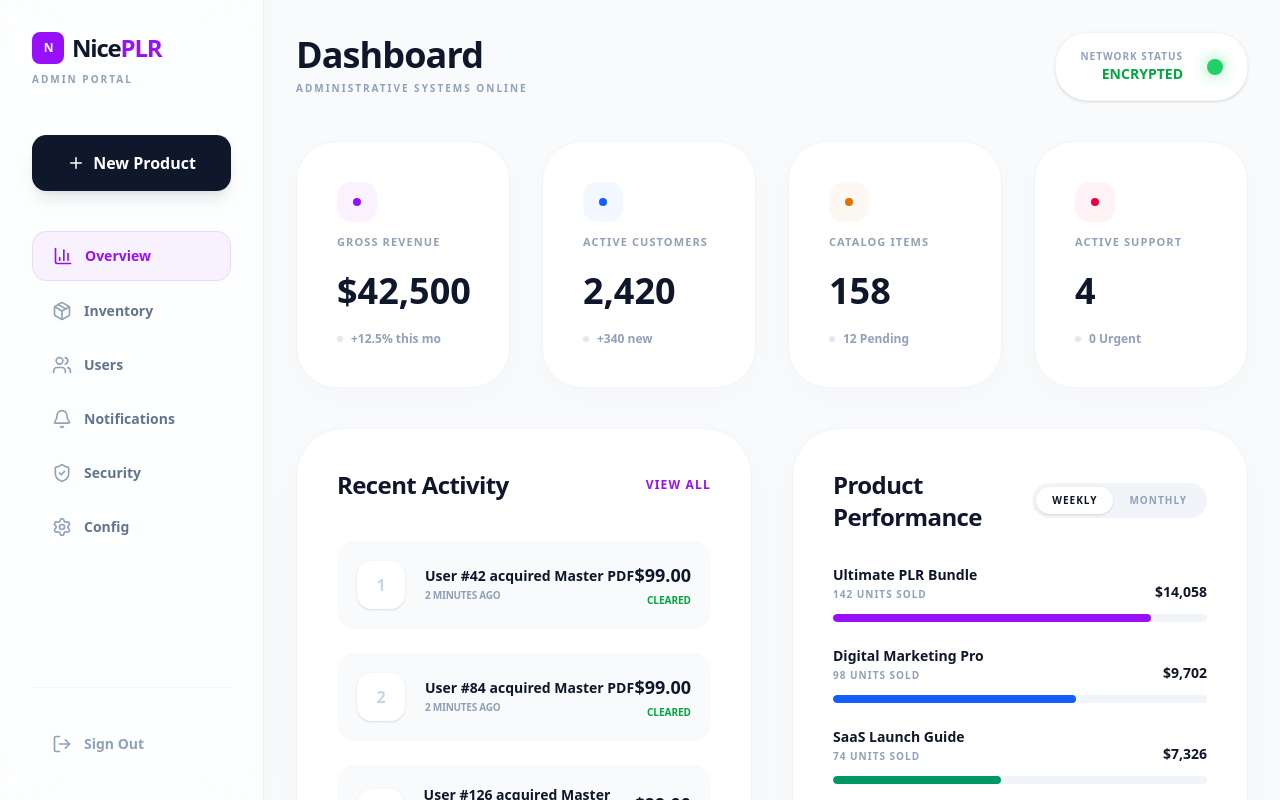
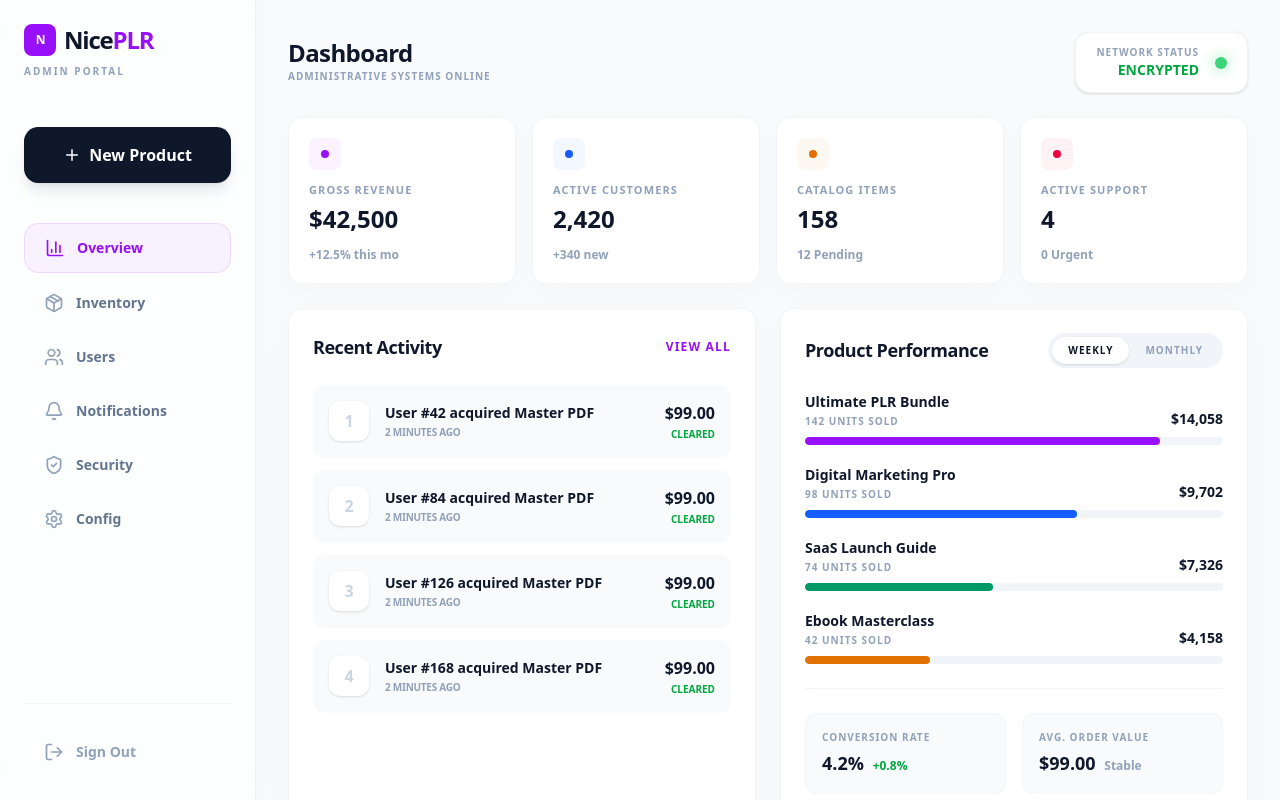
Before and after one commit to aftabzaaman/niceplr-master, a Next.js app in the folder apps/web/: page /admin/dashboard in a window 1280 px wide. Shown: the top 800 px of the page. Built offline with nearby package versions, Linux system fonts and the light colour scheme.

Commit message:
fix: wire admin sign out and tone down admin dashboard UI

```diff
--- a/apps/web/src/app/(admin)/(admin-dash)/admin/dashboard/page.tsx
+++ b/apps/web/src/app/(admin)/(admin-dash)/admin/dashboard/page.tsx
@@ -1,113 +1,110 @@
 export default function AdminDashboard() {
   return (
-    <div className="space-y-10">
+    <div className="space-y-6">
       <div className="flex items-center justify-between">
         <div>
-          <h1 className="text-4xl font-black mb-2 text-slate-900 tracking-tight leading-none">Dashboard</h1>
-          <p className="text-slate-400 font-bold uppercase tracking-[0.2em] text-[10px]">Administrative Systems Online</p>
+          <h1 className="text-2xl font-bold mb-1 text-slate-900 tracking-tight leading-none">Dashboard</h1>
+          <p className="text-slate-400 font-semibold uppercase tracking-widest text-[10px]">Administrative Systems Online</p>
         </div>
-        <div className="flex items-center gap-6 bg-white px-6 py-4 rounded-[2rem] border border-slate-100 shadow-sm">
+        <div className="flex items-center gap-4 bg-white px-5 py-3 rounded-2xl border border-slate-100 shadow-sm">
           <div className="flex flex-col items-end">
-            <span className="text-[10px] text-slate-400 font-black uppercase tracking-widest">Network Status</span>
-            <span className="text-green-600 font-black text-sm">ENCRYPTED</span>
+            <span className="text-[10px] text-slate-400 font-semibold uppercase tracking-widest">Network Status</span>
+            <span className="text-green-600 font-semibold text-sm">ENCRYPTED</span>
           </div>
           <div className="relative">
-            <div className="w-4 h-4 rounded-full bg-green-500 animate-pulse" />
-            <div className="absolute inset-0 w-4 h-4 rounded-full bg-green-500 blur-sm opacity-50" />
+            <div className="w-3 h-3 rounded-full bg-green-500 animate-pulse" />
+            <div className="absolute inset-0 w-3 h-3 rounded-full bg-green-500 blur-sm opacity-50" />
           </div>
         </div>
       </div>
 
-      <div className="grid grid-cols-1 md:grid-cols-4 gap-8">
+      <div className="grid grid-cols-1 sm:grid-cols-2 lg:grid-cols-4 gap-4">
         {[
           { label: "Gross Revenue", value: "$42,500", trend: "+12.5% this mo", color: "text-purple-600", bg: "bg-purple-600/5" },
           { label: "Active Customers", value: "2,420", trend: "+340 new", color: "text-blue-600", bg: "bg-blue-600/5" },
           { label: "Catalog Items", value: "158", trend: "12 Pending", color: "text-amber-600", bg: "bg-amber-600/5" },
           { label: "Active Support", value: "4", trend: "0 Urgent", color: "text-rose-600", bg: "bg-rose-600/5" },
         ].map((stat) => (
-          <div key={stat.label} className="bg-white p-10 rounded-[2.5rem] border border-slate-100 space-y-5 shadow-[0_8px_30px_rgba(0,0,0,0.02)] hover:scale-[1.02] transition-transform duration-300">
-            <div className="flex flex-col gap-1">
-               <div className={`w-10 h-10 rounded-2xl ${stat.bg} flex items-center justify-center mb-2`}>
-                 <div className={`w-2 h-2 rounded-full ${stat.color} bg-current`} />
-               </div>
-               <p className="text-[11px] font-black text-slate-400 uppercase tracking-widest">{stat.label}</p>
+          <div key={stat.label} className="bg-white p-5 rounded-2xl border border-slate-100 space-y-3 shadow-[0_8px_30px_rgba(0,0,0,0.02)]">
+            <div className={`w-8 h-8 rounded-lg ${stat.bg} flex items-center justify-center`}>
+              <div className={`w-2 h-2 rounded-full ${stat.color} bg-current`} />
             </div>
-            <div className={`text-4xl font-black text-slate-900`}>{stat.value}</div>
-            <p className="text-xs text-slate-400 font-bold flex items-center gap-2">
-              <span className="w-1.5 h-1.5 rounded-full bg-slate-200" />
-              {stat.trend}
-            </p>
+            <div>
+              <p className="text-[11px] font-semibold text-slate-400 uppercase tracking-widest">{stat.label}</p>
+              <div className="text-2xl font-bold text-slate-900 mt-1">{stat.value}</div>
+            </div>
+            <p className="text-xs text-slate-400 font-semibold">{stat.trend}</p>
           </div>
         ))}
       </div>
 
-      <div className="grid grid-cols-1 lg:grid-cols-2 gap-10">
-        <div className="bg-white p-10 rounded-[3rem] border border-slate-100 min-h-[400px] shadow-[0_10px_40px_rgba(0,0,0,0.02)]">
-          <div className="flex items-center justify-between mb-10">
-            <h3 className="text-2xl font-black text-slate-900 tracking-tight">Recent Activity</h3>
-            <button className="text-xs font-black text-purple-600 hover:text-purple-700 uppercase tracking-widest">View All</button>
+      <div className="grid grid-cols-1 lg:grid-cols-2 gap-6">
+        <div className="bg-white p-6 rounded-2xl border border-slate-100 shadow-[0_10px_40px_rgba(0,0,0,0.02)]">
+          <div className="flex items-center justify-between mb-6">
+            <h3 className="text-lg font-bold text-slate-900 tracking-tight">Recent Activity</h3>
+            <button className="text-xs font-semibold text-purple-600 hover:text-purple-700 uppercase tracking-widest">View All</button>
           </div>
-          <div className="space-y-6">
+          <div className="space-y-3">
             {[1, 2, 3, 4].map((i) => (
-              <div key={i} className="flex items-center justify-between p-5 bg-slate-50 hover:bg-slate-100/50 rounded-3xl transition-colors group cursor-pointer">
-                <div className="flex items-center gap-5">
-                  <div className="w-12 h-12 rounded-2xl bg-white shadow-sm flex items-center justify-center font-black text-slate-300 group-hover:text-purple-600 transition-colors">
+              <div key={i} className="flex items-center justify-between p-4 bg-slate-50 hover:bg-slate-100/50 rounded-xl transition-colors group cursor-pointer">
+                <div className="flex items-center gap-4">
+                  <div className="w-10 h-10 rounded-xl bg-white shadow-sm flex items-center justify-center font-semibold text-slate-300 group-hover:text-purple-600 transition-colors">
                     {i}
                   </div>
                   <div>
-                    <p className="font-bold text-sm text-slate-900">User #{i * 42} acquired Master PDF</p>
-                    <p className="text-[10px] text-slate-400 font-bold uppercase tracking-tight mt-0.5">2 minutes ago</p>
+                    <p className="font-semibold text-sm text-slate-900">User #{i * 42} acquired Master PDF</p>
+                    <p className="text-[10px] text-slate-400 font-semibold uppercase tracking-tight mt-0.5">2 minutes ago</p>
                   </div>
                 </div>
-                <div className="flex flex-col items-end gap-1">
-                   <span className="text-slate-900 font-black text-lg">$99.00</span>
-                   <span className="text-[10px] text-green-600 font-black uppercase">Cleared</span>
+                <div className="flex flex-col items-end gap-0.5">
+                  <span className="text-slate-900 font-semibold text-base">$99.00</span>
+                  <span className="text-[10px] text-green-600 font-semibold uppercase">Cleared</span>
                 </div>
               </div>
             ))}
           </div>
         </div>
 
-        <div className="bg-white p-10 rounded-[3rem] border border-slate-100 min-h-[400px] shadow-[0_10px_40px_rgba(0,0,0,0.02)] flex flex-col">
-          <div className="flex items-center justify-between mb-8">
-            <h3 className="text-2xl font-black text-slate-900 tracking-tight">Product Performance</h3>
+        <div className="bg-white p-6 rounded-2xl border border-slate-100 shadow-[0_10px_40px_rgba(0,0,0,0.02)] flex flex-col">
+          <div className="flex items-center justify-between mb-6">
+            <h3 className="text-lg font-bold text-slate-900 tracking-tight">Product Performance</h3>
             <div className="flex bg-slate-100 p-1 rounded-full">
-               <button className="px-4 py-1.5 bg-white text-[10px] font-black text-slate-900 rounded-full shadow-sm uppercase tracking-widest">Weekly</button>
-               <button className="px-4 py-1.5 text-[10px] font-black text-slate-400 hover:text-slate-600 rounded-full uppercase tracking-widest transition-colors">Monthly</button>
+              <button className="px-4 py-1.5 bg-white text-[10px] font-semibold text-slate-900 rounded-full shadow-sm uppercase tracking-widest">Weekly</button>
+              <button className="px-4 py-1.5 text-[10px] font-semibold text-slate-400 hover:text-slate-600 rounded-full uppercase tracking-widest transition-colors">Monthly</button>
             </div>
           </div>
 
-          <div className="flex-1 space-y-6">
+          <div className="flex-1 space-y-5">
             {[
               { name: "Ultimate PLR Bundle", sales: 142, revenue: "$14,058", color: "bg-purple-600", percent: "w-[85%]" },
               { name: "Digital Marketing Pro", sales: 98, revenue: "$9,702", color: "bg-blue-600", percent: "w-[65%]" },
               { name: "SaaS Launch Guide", sales: 74, revenue: "$7,326", color: "bg-emerald-600", percent: "w-[45%]" },
               { name: "Ebook Masterclass", sales: 42, revenue: "$4,158", color: "bg-amber-600", percent: "w-[30%]" },
             ].map((p) => (
-              <div key={p.name} className="space-y-3">
+              <div key={p.name} className="space-y-2">
                 <div className="flex justify-between items-end">
                   <div>
-                    <p className="text-sm font-black text-slate-900">{p.name}</p>
-                    <p className="text-[10px] font-black text-slate-400 uppercase tracking-widest mt-0.5">{p.sales} Units Sold</p>
+                    <p className="text-sm font-semibold text-slate-900">{p.name}</p>
+                    <p className="text-[10px] font-semibold text-slate-400 uppercase tracking-widest mt-0.5">{p.sales} Units Sold</p>
                   </div>
-                  <span className="text-sm font-black text-slate-900">{p.revenue}</span>
+                  <span className="text-sm font-semibold text-slate-900">{p.revenue}</span>
                 </div>
                 <div className="h-2 w-full bg-slate-100 rounded-full overflow-hidden">
-                   <div className={`h-full ${p.color} ${p.percent} rounded-full transition-all duration-1000`} />
+                  <div className={`h-full ${p.color} ${p.percent} rounded-full`} />
                 </div>
               </div>
             ))}
           </div>
 
-          <div className="mt-8 pt-8 border-t border-slate-100 grid grid-cols-2 gap-4">
-             <div className="bg-slate-50 p-4 rounded-2xl border border-slate-100/50">
-                <p className="text-[10px] font-black text-slate-400 uppercase tracking-widest mb-1">Conversion Rate</p>
-                <p className="text-xl font-black text-slate-900">4.2% <span className="text-xs text-green-600 ml-1">+0.8%</span></p>
-             </div>
-             <div className="bg-slate-50 p-4 rounded-2xl border border-slate-100/50">
-                <p className="text-[10px] font-black text-slate-400 uppercase tracking-widest mb-1">Avg. Order Value</p>
-                <p className="text-xl font-black text-slate-900">$99.00 <span className="text-xs text-slate-400 ml-1">Stable</span></p>
-             </div>
+          <div className="mt-6 pt-6 border-t border-slate-100 grid grid-cols-2 gap-4">
+            <div className="bg-slate-50 p-4 rounded-xl border border-slate-100/50">
+              <p className="text-[10px] font-semibold text-slate-400 uppercase tracking-widest mb-1">Conversion Rate</p>
+              <p className="text-lg font-bold text-slate-900">4.2% <span className="text-xs text-green-600 ml-1">+0.8%</span></p>
+            </div>
+            <div className="bg-slate-50 p-4 rounded-xl border border-slate-100/50">
+              <p className="text-[10px] font-semibold text-slate-400 uppercase tracking-widest mb-1">Avg. Order Value</p>
+              <p className="text-lg font-bold text-slate-900">$99.00 <span className="text-xs text-slate-400 ml-1">Stable</span></p>
+            </div>
           </div>
         </div>
       </div>
--- a/apps/web/src/components/admin/admin-sidebar.tsx
+++ b/apps/web/src/components/admin/admin-sidebar.tsx
@@ -14,6 +14,7 @@ import {
   Plus
 } from "lucide-react";
 import { cn } from "@/lib/utils";
+import { logout } from "@/app/auth/actions";
 
 export function AdminSidebar() {
   const pathname = usePathname();
@@ -28,7 +29,7 @@ export function AdminSidebar() {
   ];
 
   return (
-    <aside className="w-66 h-screen bg-white/70 backdrop-blur-xl border-r border-slate-200/60 flex flex-col p-8 sticky top-0 shadow-[4px_0_24px_rgba(0,0,0,0.02)]">
+    <aside className="w-64 h-screen bg-white/70 backdrop-blur-xl border-r border-slate-200/60 flex flex-col p-6 sticky top-0 shadow-[4px_0_24px_rgba(0,0,0,0.02)]">
       <div className="mb-12">
         <Link href="/" className="text-2xl font-black tracking-tighter text-slate-900 flex items-center gap-2">
           <div className="w-8 h-8 rounded-lg bg-purple-600 flex items-center justify-center text-white text-xs">N</div>
@@ -68,11 +69,13 @@ export function AdminSidebar() {
         })}
       </nav>
 
-      <div className="pt-8 border-t border-slate-100">
-        <button className="flex items-center gap-3 px-5 py-3.5 w-full rounded-2xl hover:bg-red-50 text-slate-400 hover:text-red-500 transition-all group font-bold">
-          <LogOut className="w-5 h-5 group-hover:-translate-x-1 transition-transform" />
-          <span className="text-sm">Sign Out</span>
-        </button>
+      <div className="pt-6 border-t border-slate-100">
+        <form action={logout}>
+          <button type="submit" className="flex items-center gap-3 px-5 py-3.5 w-full rounded-2xl hover:bg-red-50 text-slate-400 hover:text-red-500 transition-all group font-bold">
+            <LogOut className="w-5 h-5 group-hover:-translate-x-1 transition-transform" />
+            <span className="text-sm">Sign Out</span>
+          </button>
+        </form>
       </div>
     </aside>
   );
```
